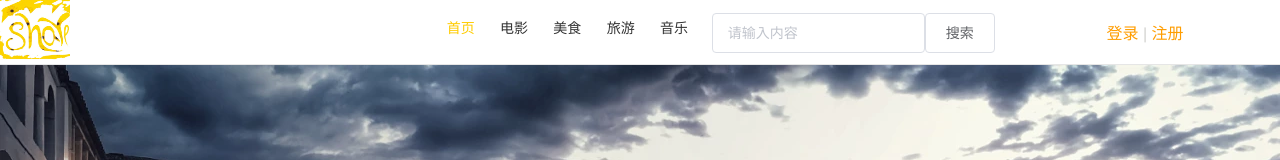
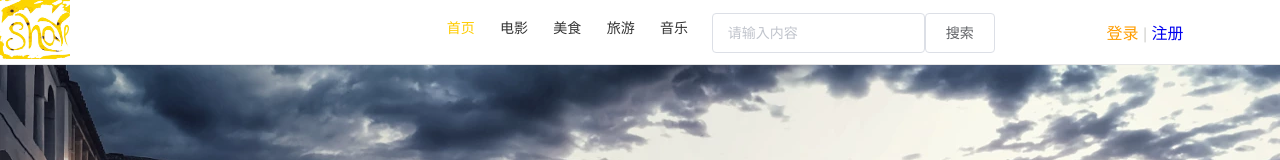
Before and after one commit to Leo-Shaoqiang/DBK, a Vue app: page / in a window 1280 px wide. Shown: the top 160 px of the page. Built offline with nearby package versions, Linux system fonts and the light colour scheme.

Commit message:
lsq 22:43

```diff
--- a/src/components/index.vue
+++ b/src/components/index.vue
@@ -10,7 +10,7 @@
           </div>
         </el-col>
         <el-col :xs="3" :sm="2" :md="2" :lg="1" :xl="1" :push="6">
-           <router-link to="/Index"><el-menu-item index="1">首页</el-menu-item></router-link>
+           <router-link to="/"><el-menu-item index="1">首页</el-menu-item></router-link>
         </el-col>
         <el-col :xs="3" :sm="2" :md="2" :lg="1" :xl="1" :push="6">
           <router-link to="/Movie"><el-menu-item index="2">电影</el-menu-item></router-link>
@@ -33,7 +33,7 @@
           <div class="login-registe">
             <a href="#">登录</a>
             <span class="split"> | </span>
-            <a href="#">注册</a>
+            <router-link to="/Issue"><a href="#">注册</a></router-link>
           </div>
         </el-col>
       </el-menu>
--- a/src/router.js
+++ b/src/router.js
@@ -20,6 +20,14 @@ export default new Router({
       // this generates a separate chunk (about.[hash].js) for this route
       // which is lazy-loaded when the route is visited.
       component: () => import(/* webpackChunkName: "about" */ './views/Movie.vue')
+    },
+    {
+      path: '/Issue',
+      name: 'Issue',
+      // route level code-splitting
+      // this generates a separate chunk (about.[hash].js) for this route
+      // which is lazy-loaded when the route is visited.
+      component: () => import(/* webpackChunkName: "about" */ '@/components/Issue.vue')
     }
   ]
 })
```
